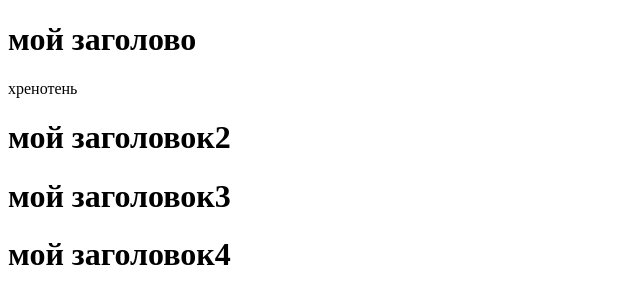
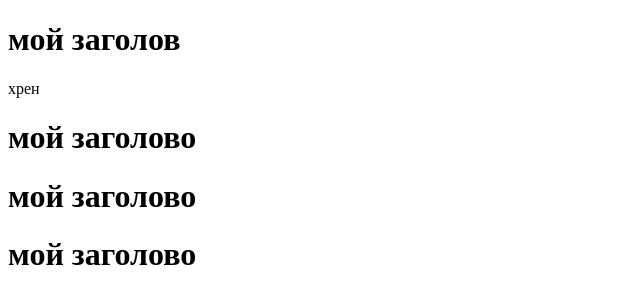
Before and after one commit to kigor1998/S-P, a plain HTML site: page index.html in a window 1280 px wide. Shown: the whole page, without its empty margins (0-640 px from the left). Drawn offline with Linux system fonts and the light colour scheme.

Commit message:
Stas commit

```diff
--- a/index.html
+++ b/index.html
@@ -2,23 +2,23 @@
 <html lang="en">
 <head>
     <meta charset="UTF-8">
-    <title>Мой заголово</title>
+    <title>Мой заголов</title>
 </head>
 <body>
     <div class="container">
         <div class="row">
             <div class="col-6">
-                <h1>мой заголово</h1>
+                <h1>мой заголов</h1>
             </div>
         </div>
     </div>
     <div class="container">
         <div class="row">
             <div class="col-6">
-                <p>хренотень</p>
-                <h1>мой заголовок2</h1>
-                <h1>мой заголовок3</h1>
-                <h1>мой заголовок4</h1>
+                <p>хрен</p>
+                <h1>мой заголово</h1>
+                <h1>мой заголово</h1>
+                <h1>мой заголово</h1>
             </div>
         </div>
     </div>
```
